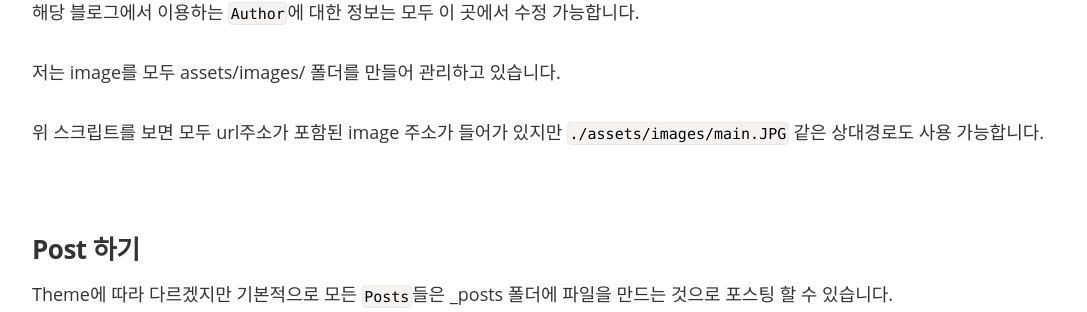
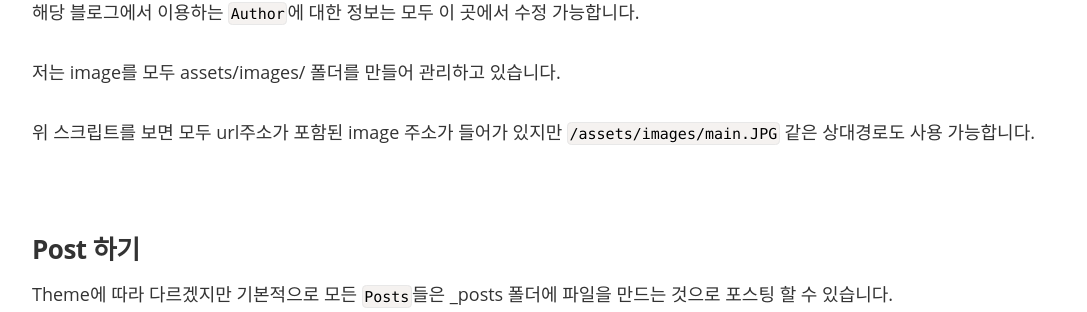
Before and after one commit to qkraudghgh/qkraudghgh.github.io, a Jekyll site: the page built from _posts/2016-07-02-jekyll-blog-setup.md, in a window 1280 px wide and 900 px high, scrolled down 2259 px. Shown: the part 135-447 px from the top of the window, without its empty margins (96-1183 px from the left). Built offline with Jekyll 4.4.1, drawn with Linux system fonts in a browser that asks for light colours; nearby versions of some CDN libraries; some web fonts are replaced; comment, search, counter and statistics services are not loaded.

Commit message:
내용수정 및 share시도

```diff
--- a/_config.yml
+++ b/_config.yml
@@ -18,7 +18,7 @@ cover: "https://qkraudghgh.github.io/assets/images/main.JPG"
 authors:
    Myoungho Pak:
      name: Myoungho Pak
-     image: "https://qkraudghgh.github.io/assets/images/profile.JPG"
+     image: "/assets/images/profile.JPG"
 
 paginate: 5
 
--- a/_posts/2016-07-02-jekyll-blog-setup.md
+++ b/_posts/2016-07-02-jekyll-blog-setup.md
@@ -89,7 +89,7 @@ authors:
 저는 image를 모두 assets/images/ 폴더를 만들어 관리하고 있습니다.
 
 위 스크립트를 보면 모두 url주소가 포함된 image 주소가 들어가 있지만
-`./assets/images/main.JPG` 같은 상대경로도 사용 가능합니다.
+`/assets/images/main.JPG` 같은 상대경로도 사용 가능합니다.
 
 # Post 하기
 
```
